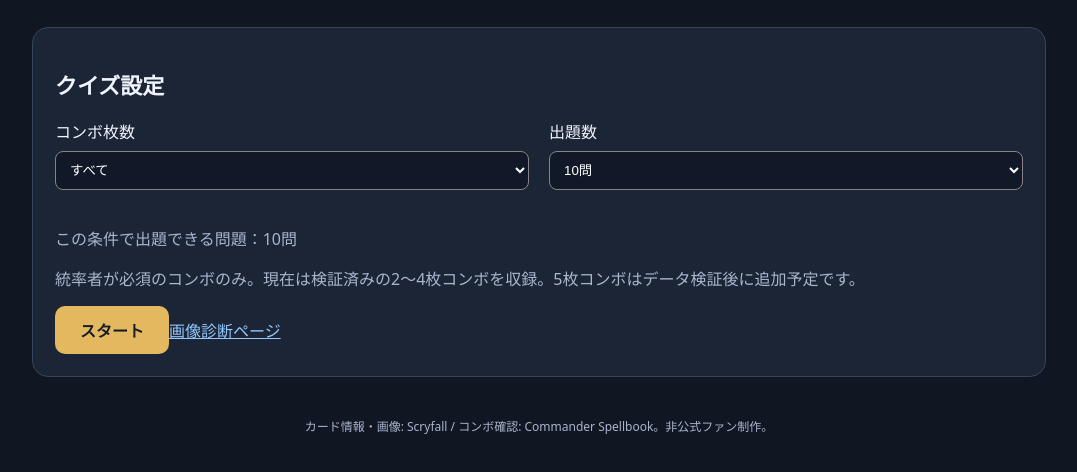
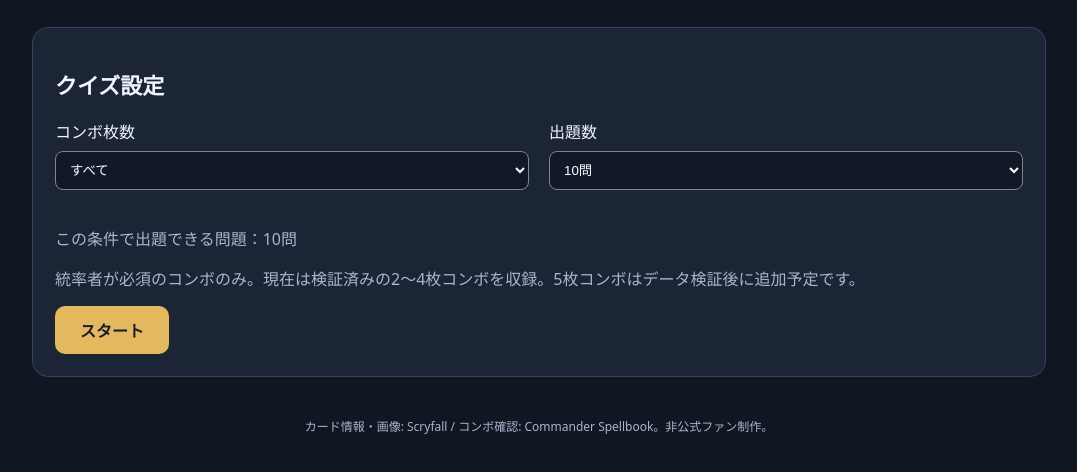
Before and after one commit to tacobue14/commander-combo-quiz-site, a plain HTML site: page index.html in a window 1280 px wide. Shown: the part 142-614 px from the top of the page, without its empty margins (101-1178 px from the left). Drawn offline with Linux system fonts and the light colour scheme.

Commit message:
クイズのトップから画像診断リンクを外す

```diff
--- a/index.html
+++ b/index.html
@@ -2,7 +2,7 @@
 <html lang="ja"><head><meta charset="UTF-8"><meta name="viewport" content="width=device-width,initial-scale=1">
 <title>統率者コンボ検定</title><link rel="stylesheet" href="./style.css"></head>
 <body><main id="app"><header><h1>統率者コンボ検定</h1><p>カード画像から、コンボの最後の1枚を当てよう</p></header>
-<section id="setup"><h2>クイズ設定</h2><div class="fields"><label>コンボ枚数<select id="size"><option value="all">すべて</option><option value="2">2枚</option><option value="3">3枚</option><option value="4">4枚</option></select></label><label>出題数<select id="count" aria-describedby="available"><option value="10">10問</option><option value="5">5問</option></select></label></div><p id="available" class="hint" aria-live="polite"></p><p class="hint">統率者が必須のコンボのみ。現在は検証済みの2～4枚コンボを収録。5枚コンボはデータ検証後に追加予定です。</p><button id="start">スタート</button><a href="./diagnostic.html">画像診断ページ</a></section>
+<section id="setup"><h2>クイズ設定</h2><div class="fields"><label>コンボ枚数<select id="size"><option value="all">すべて</option><option value="2">2枚</option><option value="3">3枚</option><option value="4">4枚</option></select></label><label>出題数<select id="count" aria-describedby="available"><option value="10">10問</option><option value="5">5問</option></select></label></div><p id="available" class="hint" aria-live="polite"></p><p class="hint">統率者が必須のコンボのみ。現在は検証済みの2～4枚コンボを収録。5枚コンボはデータ検証後に追加予定です。</p><button id="start">スタート</button></section>
 <section id="game" hidden><div class="stats"><span id="progress"></span><span id="score"></span></div><h2 id="question"></h2><p id="condition"></p><div id="known" class="card-grid"></div><div class="mark" aria-hidden="true">＋ ？</div><h3>不足しているカードを選択</h3><div id="choices" class="card-grid answers"></div><div id="feedback" hidden></div><button id="next" hidden>次の問題</button></section>
 <section id="finish" hidden><h2>結果</h2><p id="result"></p><button id="again">もう一度</button></section>
 <footer>カード情報・画像: Scryfall / コンボ確認: Commander Spellbook。非公式ファン制作。</footer></main><script src="./images.js" defer></script><script src="./quiz.js" defer></script></body></html>
```
